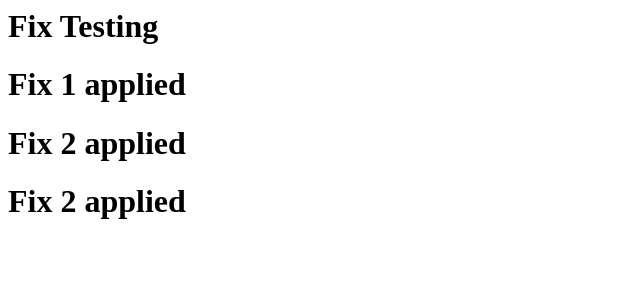
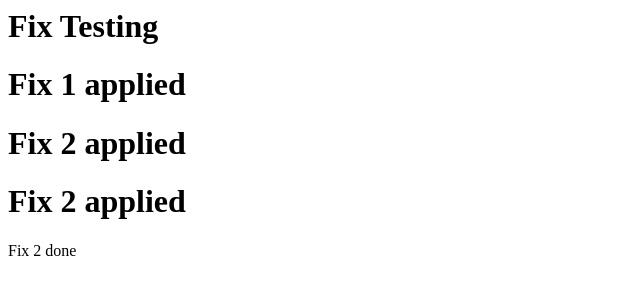
Before and after one commit to razinShk/sample-project, a plain HTML site: page index.html in a window 1280 px wide. Shown: the full height of the page, 0-640 px from the left. Drawn offline with Linux system fonts and the light colour scheme.

Commit message:
fix-2 changes

```diff
--- a/index.html
+++ b/index.html
@@ -5,6 +5,8 @@
   <h1>Fix 1 applied</h1>
   <h1>Fix 2 applied</h1>
   <h1>Fix 2 applied</h1>
+  <p>Fix 2 done</p>
+
 </body>
 
 </html>
```
